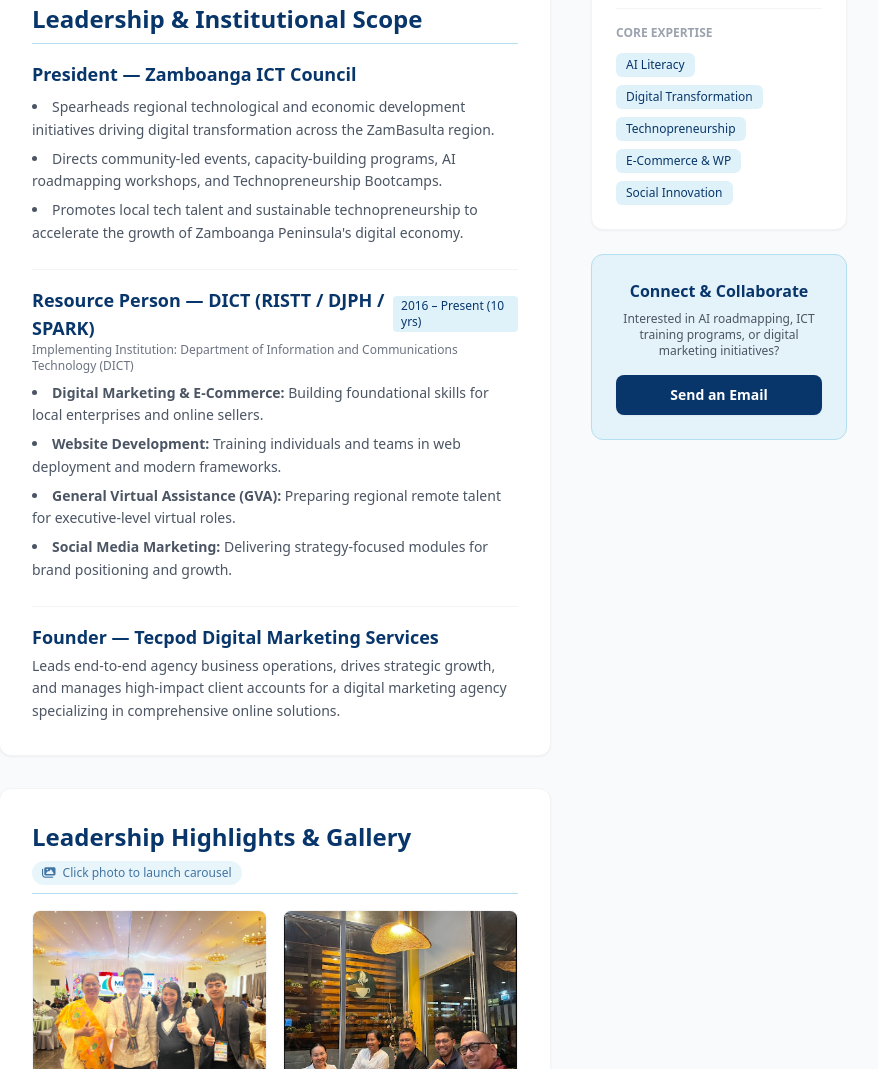
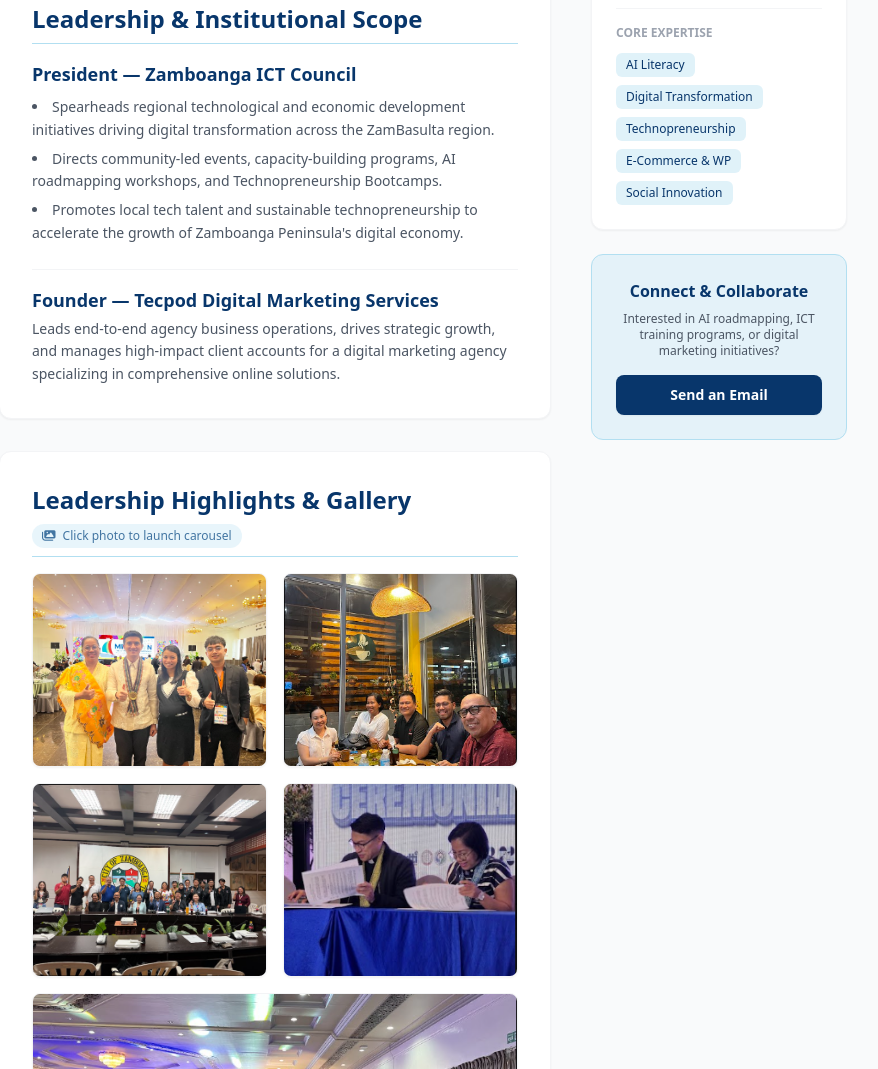
Before and after one commit to jforreaux/Jehan-Forro-Porfolio, a plain HTML site: page Bio.html in a window 1280 px wide. Shown: the part 1419-2488 px from the top of the page, without its empty margins (217-1095 px from the left). Drawn offline with nearby package versions, Linux system fonts and the light colour scheme.

Commit message:
Update Bio.html

```diff
--- a/Bio.html
+++ b/Bio.html
@@ -156,21 +156,6 @@
                         </div>
 
                         <!-- Role 2 -->
-                        <div class="pt-4 border-t border-gray-100">
-                            <h3 class="text-lg font-bold text-brand-primary flex items-center justify-between">
-                                <span>Resource Person — DICT (RISTT / DJPH / SPARK)</span>
-                                <span class="text-xs bg-brand-light/40 text-brand-primary px-2 py-0.5 rounded font-normal">2016 – Present (10 yrs)</span>
-                            </h3>
-                            <p class="text-xs text-gray-500 mb-2">Implementing Institution: Department of Information and Communications Technology (DICT)</p>
-                            <ul class="list-disc list-inside text-gray-600 text-sm space-y-1.5 leading-relaxed">
-                                <li><strong>Digital Marketing & E-Commerce:</strong> Building foundational skills for local enterprises and online sellers.</li>
-                                <li><strong>Website Development:</strong> Training individuals and teams in web deployment and modern frameworks.</li>
-                                <li><strong>General Virtual Assistance (GVA):</strong> Preparing regional remote talent for executive-level virtual roles.</li>
-                                <li><strong>Social Media Marketing:</strong> Delivering strategy-focused modules for brand positioning and growth.</li>
-                            </ul>
-                        </div>
-
-                        <!-- Role 3 -->
                         <div class="pt-4 border-t border-gray-100">
                             <h3 class="text-lg font-bold text-brand-primary">
                                 <span>Founder — Tecpod Digital Marketing Services</span>
```
